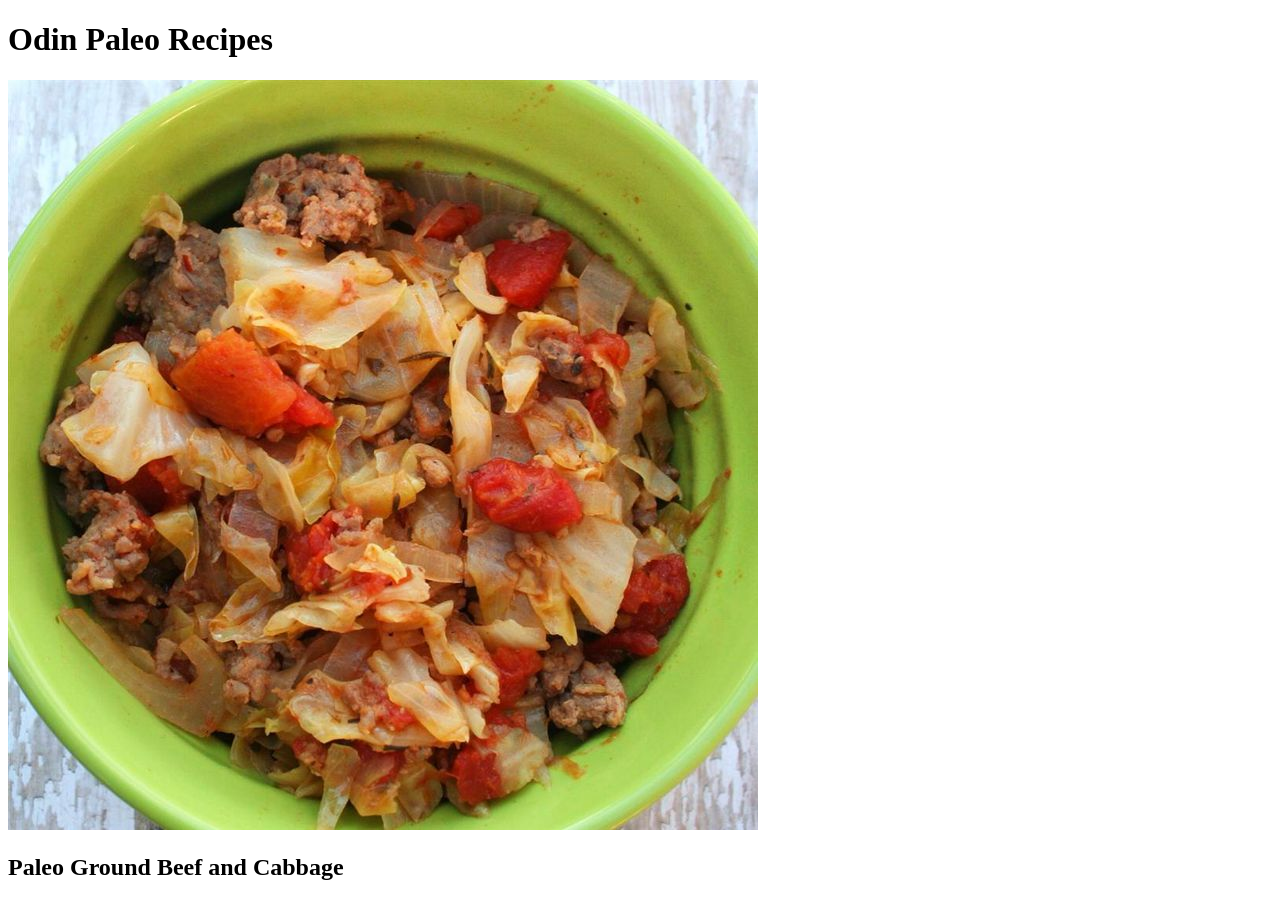
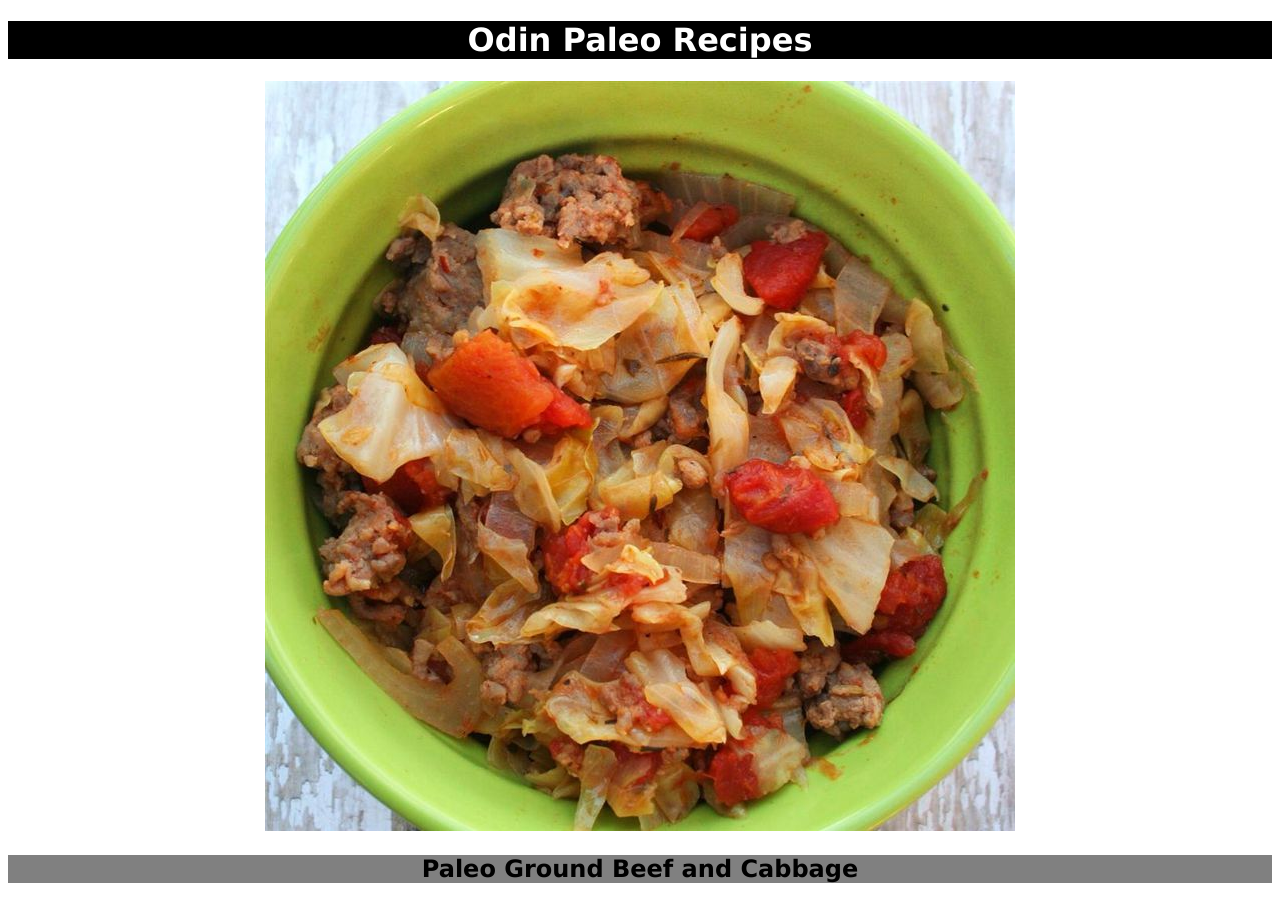
Before and after one commit to brookebarttt/odin-recipes, a plain HTML site: page recipes/paleo-ground-beef-and-cabbage.html in a window 1280 px wide. Shown: the top 898 px of the page. Drawn offline with Linux system fonts and the light colour scheme.

Commit message:
Add simple CSS stylesheets for pages, as well as updates to HTML code to support changes

```diff
--- /dev/null
+++ b/index-style.css
@@ -0,0 +1,20 @@
+/* index-style.css */
+
+h1,
+div,
+h3 {
+    text-align: center;
+}
+
+h1 {
+    background-color: black;
+    color: white;
+}
+
+h3 {
+    background-color: grey;
+}
+
+body {
+    font-family: Verdana, Geneva, Tahoma, sans-serif;
+}
--- /dev/null
+++ b/recipes/paleo-chili-style.css
@@ -0,0 +1,20 @@
+/* paleo-chili-style.css */
+
+body {
+    font-family: Verdana, Geneva, Tahoma, sans-serif;
+}
+
+.header,
+.title,
+div {
+    text-align: center;
+}
+
+.header {
+    background-color: black;
+    color: white;
+}
+
+.title {
+    background-color: grey;
+}
--- /dev/null
+++ b/recipes/paleo-ground-beef-and-cabbage-style.css
@@ -0,0 +1,20 @@
+/* paleo-ground-beef-and-cabbage-style.css */
+
+body {
+    font-family: Verdana, Geneva, Tahoma, sans-serif;
+}
+
+.header,
+.title,
+div {
+    text-align: center;
+}
+
+.header {
+    background-color: black;
+    color: white;
+}
+
+.title {
+    background-color: grey;
+}
--- a/recipes/paleo-ground-beef-and-cabbage.html
+++ b/recipes/paleo-ground-beef-and-cabbage.html
@@ -3,12 +3,13 @@
   <head>
     <meta charset="UTF-8">
     <title>Odin Paleo Recipes</title>
+    <link rel="stylesheet" href="paleo-ground-beef-and-cabbage-style.css">
   </head>
 
   <body>
-    <h1>Odin Paleo Recipes</h1>
-    <img src="../images/paleo-ground-beef-and-cabbage.jpeg" alt="paleo ground beef and cabbage">
-    <h2>Paleo Ground Beef and Cabbage</h2>
+    <h1 class="header">Odin Paleo Recipes</h1>
+    <div><img src="../images/paleo-ground-beef-and-cabbage.jpeg" alt="paleo ground beef and cabbage"></div>
+    <h2 class="title">Paleo Ground Beef and Cabbage</h2>
     <p>This classic dish is simple, but packs a <strong>powerful</strong>
       punch of taste! You may be accustomed to eating ground beef and
       cabbage, but did you know that it is also a perfect choice if you
--- /dev/null
+++ b/recipes/paleo-pecan-maple-salmon-style.css
@@ -0,0 +1,20 @@
+/* paleo-pecan-maple-salmon.css */
+
+body {
+    font-family: Verdana, Geneva, Tahoma, sans-serif;
+}
+
+.header,
+.title,
+div {
+    text-align: center;
+}
+
+.header {
+    background-color: black;
+    color: white;
+}
+
+.title {
+    background-color: grey;
+}
```
Also changed, not shown: index.html (+2 -1 lines), recipes/paleo-chili.html (+4 -3 lines), recipes/paleo-pecan-maple-salmon.html (+4 -3 lines).
